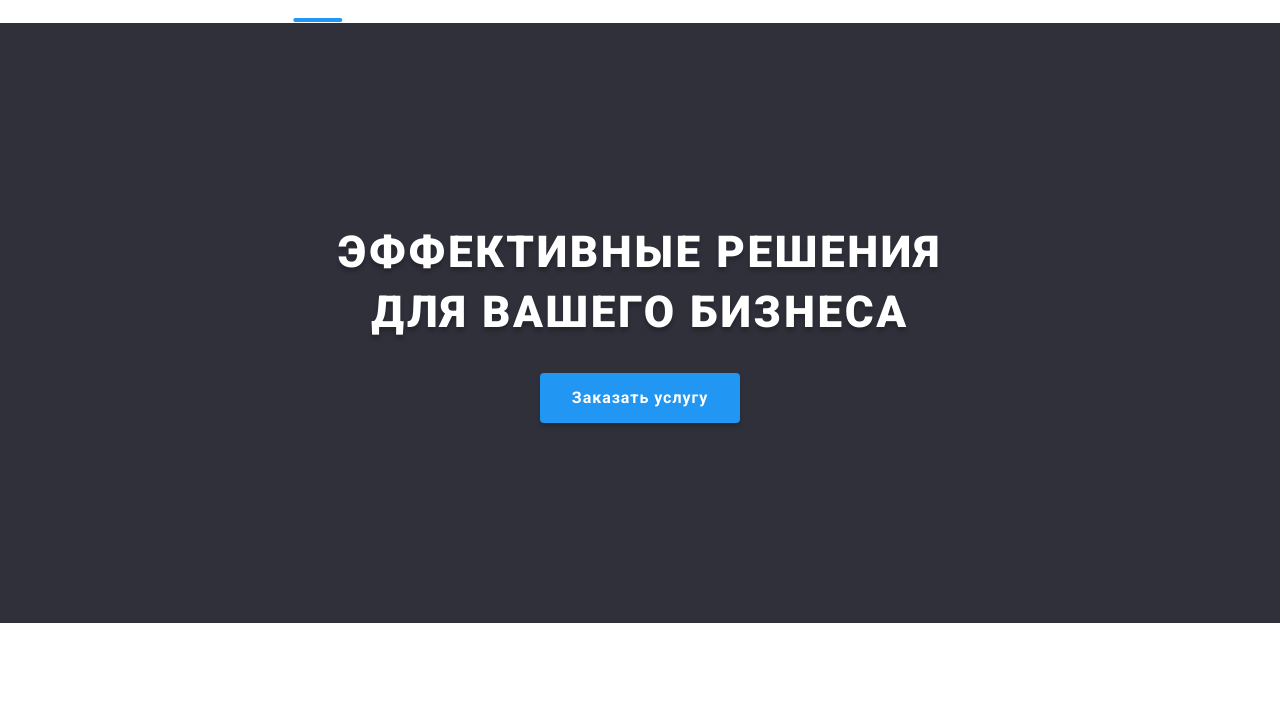
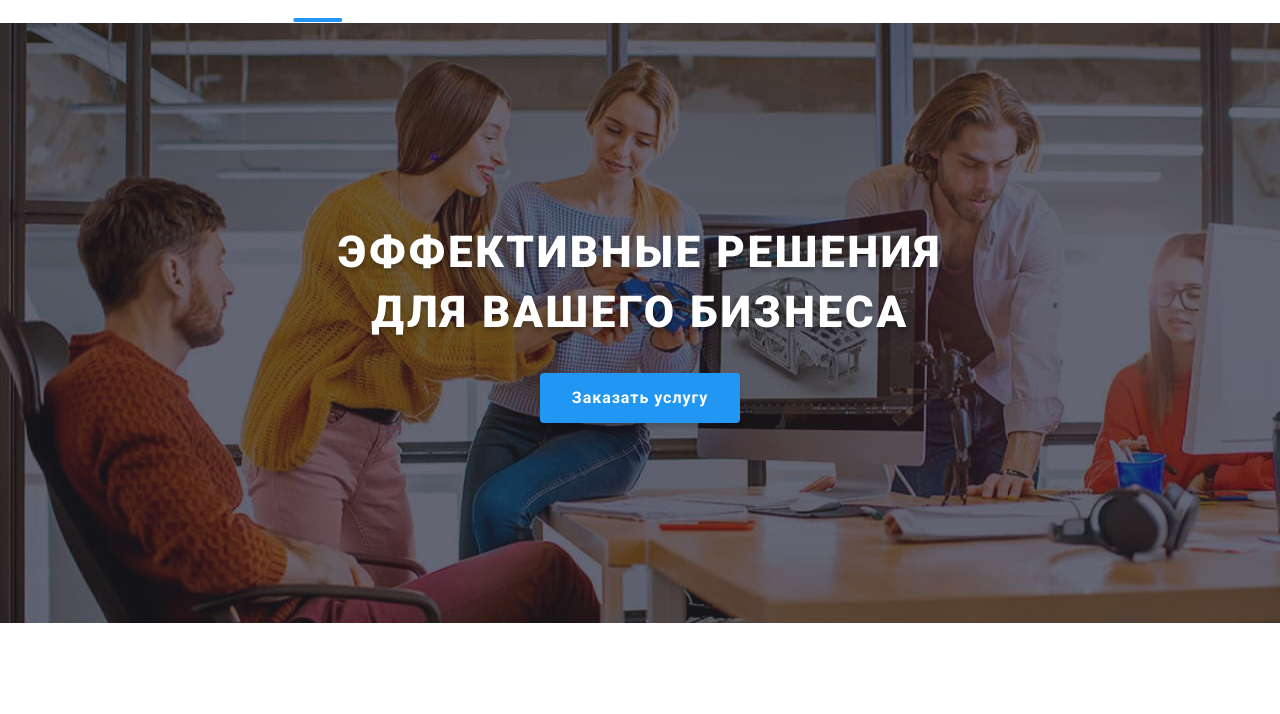
Before and after one commit to YevhenVasylevytskyi/goit-markup-hw-07, a plain HTML site: page index.html in a window 1280 px wide. Shown: the part 57-771 px from the top of the page. Drawn offline with nearby package versions, Linux system fonts and the light colour scheme.

Commit message:
Исправлен оверлей хироу

```diff
--- a/sass/layout/_hero.scss
+++ b/sass/layout/_hero.scss
@@ -1,8 +1,8 @@
 /*герой*/
 .hero {
   background-image: linear-gradient(
-      rgba(47, 48, 58, 40%),
-      rgba(47, 48, 58, 40%)
+      rgba(47, 48, 58, 0.4),
+      rgba(47, 48, 58, 0.4)
     ),
     url('../images/index/hero.jpg');
   background-repeat: no-repeat;
```
Also changed, not shown: css/main.css, css/main.min.css, 2 other files.
